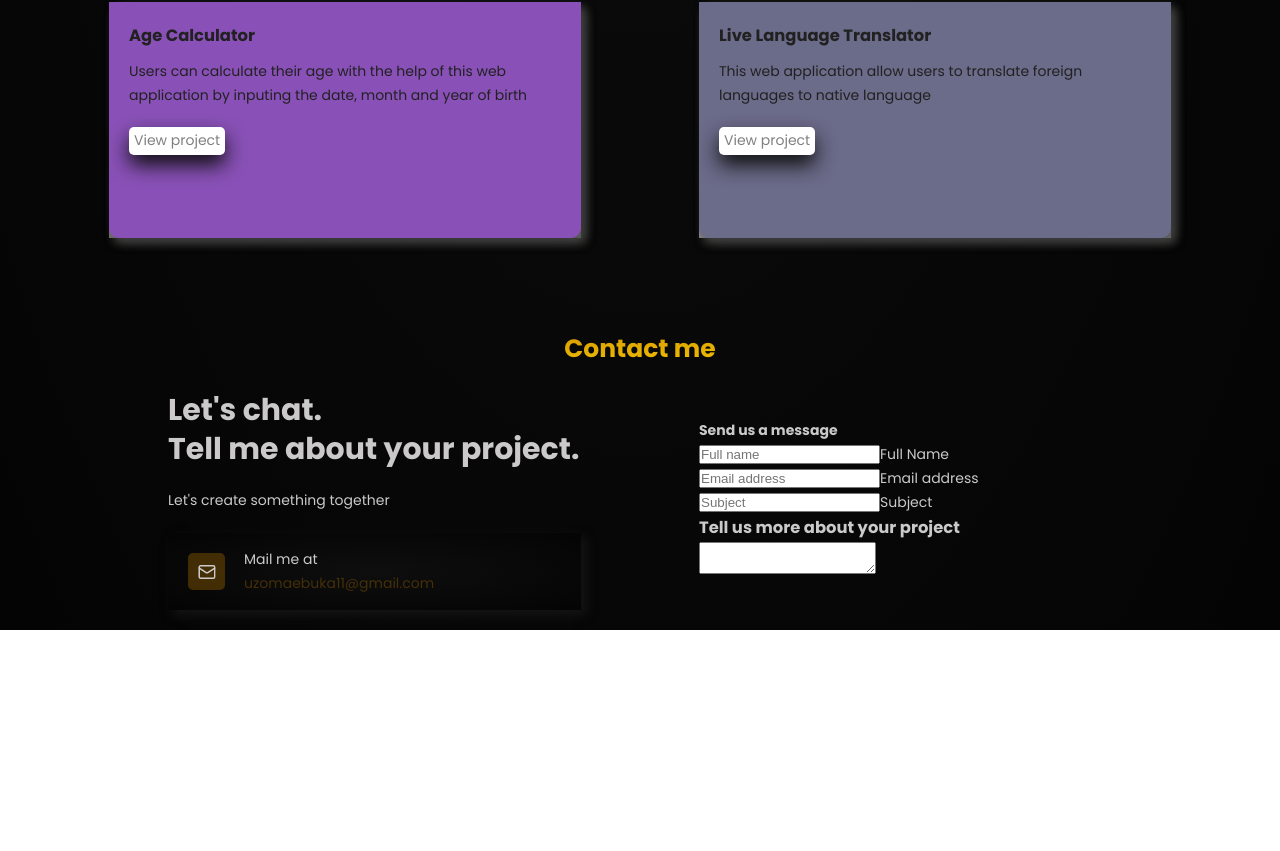
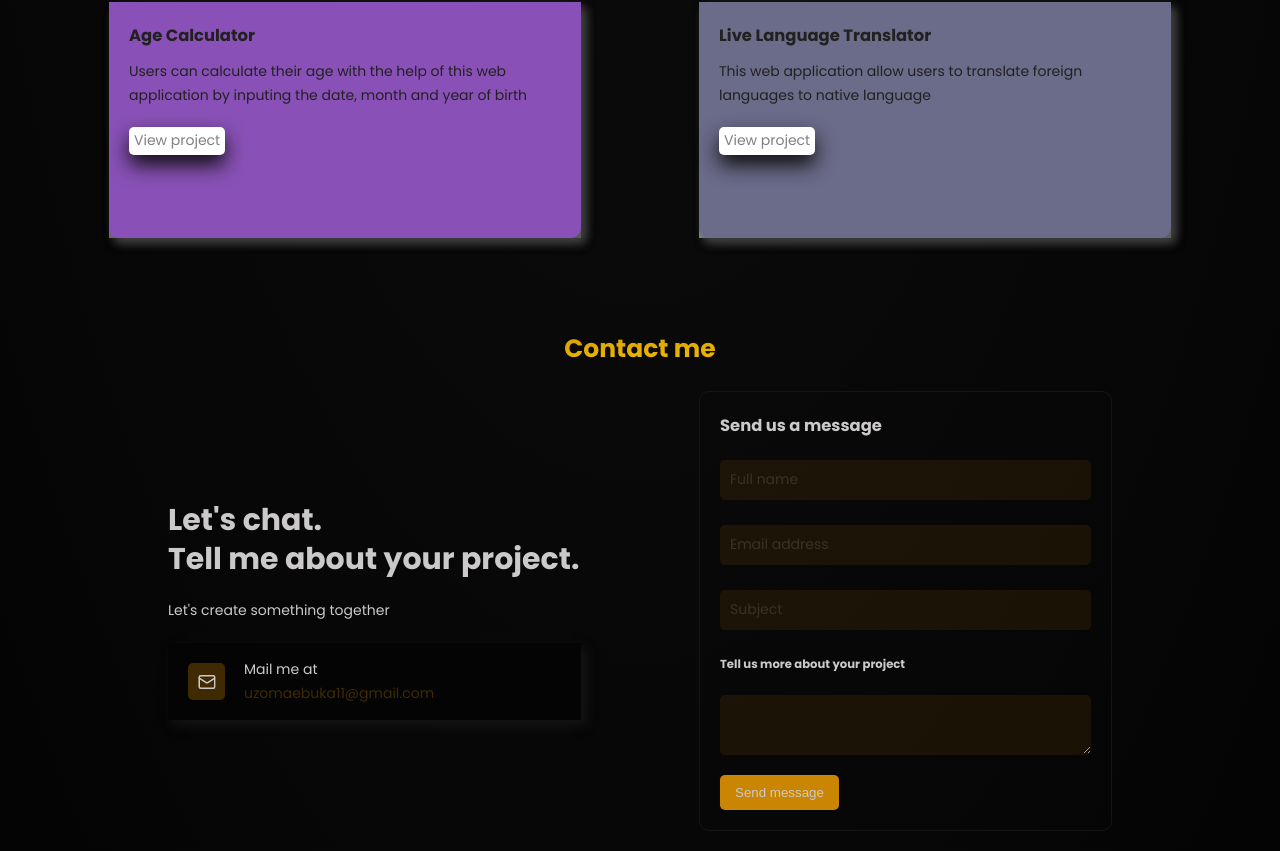
Before and after one commit to stephenbliz/portfolio, a React (Vite) app: page / in a window 1280 px wide. Shown: the part 2596-3447 px from the top of the page. Before the commit the page ends 3226 px from the top, so only its background shows below. Built offline with nearby package versions, Linux system fonts and the light colour scheme.

Commit message:
Added the CSS of the second half of the contact section

```diff
--- a/src/components/contact/Contact.jsx
+++ b/src/components/contact/Contact.jsx
@@ -35,11 +35,11 @@ const Contact = () => {
                     </div>
                 </div>
                 <form className={style.contact__form}>
-                    <h4 className={style.contact__form_h2}>Send us a message</h4>
+                    <h3 className={style.contact__form_h2}>Send us a message</h3>
                     <div className={style.form__group}>
                         <input
                             type="text"
-                            className={style.form__input}
+                            className={`${style.form__input} ${style.input}`}
                             placeholder='Full name'
                             required
                             id='name'
@@ -53,7 +53,7 @@ const Contact = () => {
                     <div className={style.form__group}>
                         <input
                             type="email"
-                            className={style.form__input}
+                            className={`${style.form__input} ${style.input}`}
                             placeholder='Email address'
                             required
                             id='email'
@@ -67,7 +67,7 @@ const Contact = () => {
                     <div className={style.form__group}>
                         <input
                             type="text"
-                            className={style.form__input}
+                            className={`${style.form__input} ${style.input}`}
                             placeholder='Subject'
                             required
                             id='subject'
@@ -77,19 +77,21 @@ const Contact = () => {
                         />
 
                         <label htmlFor="subject" className={style.form__label}>Subject</label>
+                    </div>
 
-                        <h3 className={style.form__mailDetails_h3}>
+                    <h5 className={style.form__mailDetails_h3}>
                         Tell us more about your project
-                        </h3>
+                    </h5>
 
                     <textarea
                         type="text"
-                            className={style.form__mailDetails}
+                        className={`${style.form__input} ${style.form__mailDetails}`}
                         value={contact.details}
                         name='details'
                         onChange={(e)=> handleChange(e)}
                     />
-                    </div>
+                    <button className={style.form__button} type='submit'>Send message</button>
+
                 </form>
             </div>
         </section>
--- a/src/components/contact/contact.module.css
+++ b/src/components/contact/contact.module.css
@@ -19,8 +19,8 @@
     margin-bottom: 2rem;
 }
 .contact__mailContainer{
-    background-image: radial-gradient(var(--backgroundColor-light), var(--backgroundColor-dark));
     padding: 1.5rem 2rem;
+    background-color: var(--backgroundColor-dark);
     box-shadow: .5rem .5rem 1rem rgb(21, 21, 21);
     margin-top: 2rem;
 }
@@ -64,4 +64,76 @@
 
 .contact__form{
     width: 35%;
+    border: .1rem solid rgb(21, 21, 21);
+    padding: 2rem;
+    border-radius: 1rem;
 }
+.contact__form_h2{
+    margin-bottom: 2rem;
+}
+.form__group{
+    margin-bottom: 2.5rem;
+    position: relative;
+}
+.input{
+    height: 4rem;
+}
+.form__input{
+    font-family: inherit;
+    color: inherit;
+    font-size: inherit;
+    width: 100%;
+    background-color: rgba(202, 132, 3, 0.1);
+    outline: none;
+    border: none;
+    border-bottom: .1rem solid transparent;
+    padding: .5rem 1rem;
+    border-radius: .5rem;
+    display: block;
+    cursor: pointer;
+}
+.form__input:focus{
+    border-bottom: .1rem solid var(--color-gold);
+}
+.form__input::placeholder{
+    color: rgba(174, 173, 173, 0.2);
+}
+
+.form__label{
+    display: block;
+    position: absolute;
+    top: -.8rem;
+    left: 1rem;
+    font-size: 1rem;
+    color: rgba(143, 141, 141, 0.904);
+    transition: all .5s;
+}
+.form__input:placeholder-shown ~ .form__label{
+    visibility: hidden;
+    opacity: 0;
+    font-size: 1.4rem;
+    position: absolute;
+    top: 1rem;
+    left: 1rem;
+}
+.form__mailDetails_h3{
+    margin: 2rem 0;
+}
+.form__mailDetails{
+    height: 6rem;
+    margin-bottom: 2rem;
+}
+.form__button{
+    padding: 1rem 1.5rem;
+    cursor: pointer;
+    color: inherit;
+    background-color: var(--color-gold);
+    border: none;
+    border-radius: .5rem;
+    transition: all .5s;
+}
+
+.form__button:hover{
+    transform: scale(.8);
+    box-shadow: .5rem .5rem 1rem var(--backgroundColor-light);
+}
```
Lines whose indentation alone changed are shown as unchanged.
